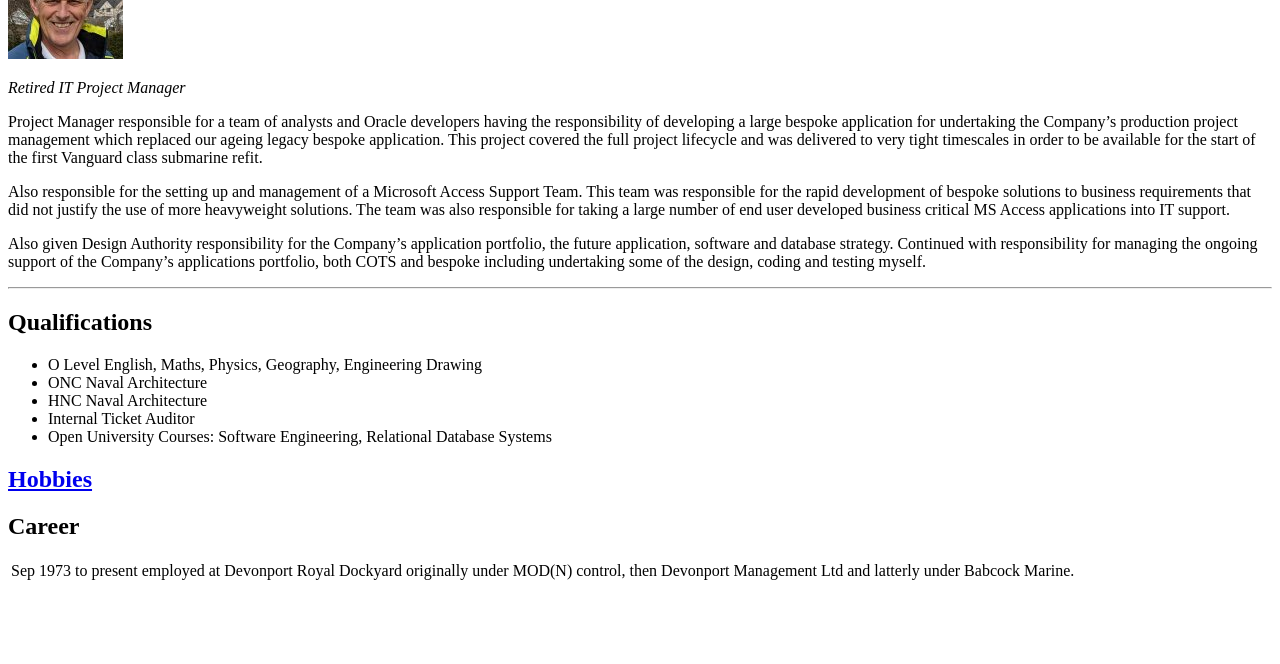
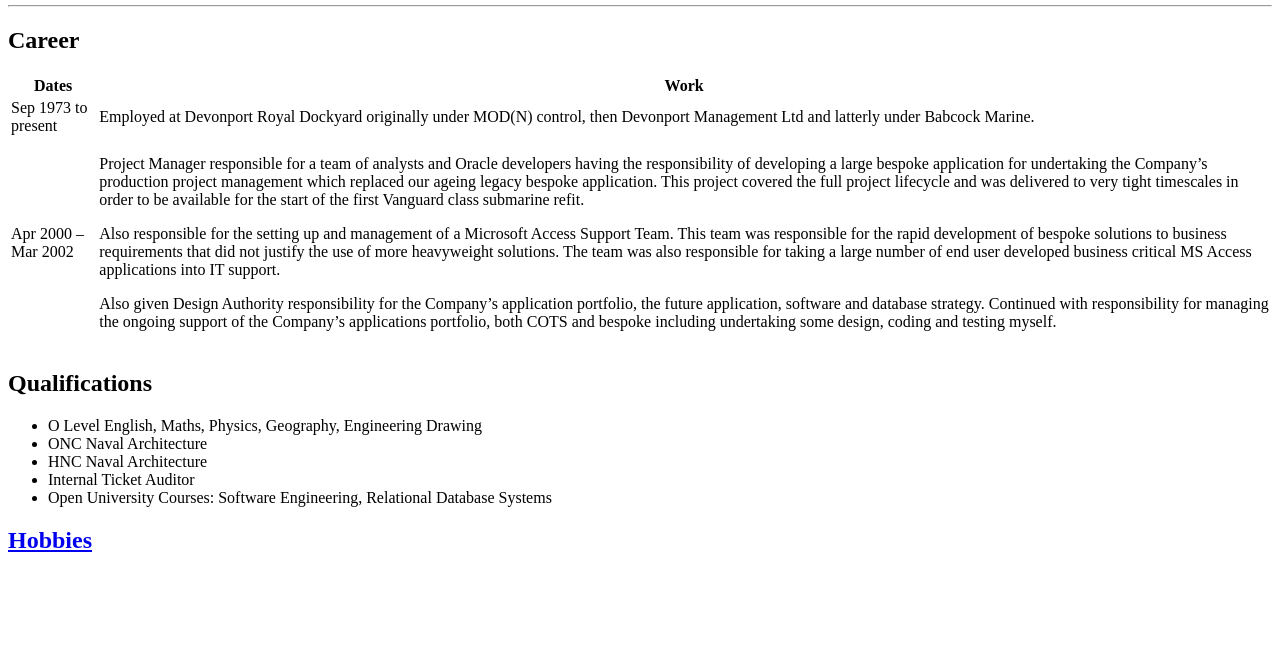
Before and after one commit to castlegh/web, a plain HTML site: page index.html in a window 1280 px wide. Shown: the part 136-800 px from the top of the page. Drawn offline with Linux system fonts and the light colour scheme.

Commit message:
Alter structure to use tables

```diff
--- a/index.html
+++ b/index.html
@@ -5,10 +5,35 @@
     <title>🔥 Index</title>
 </head>
 <body>
+    <table>
+        <tr>
+            <td><img src="34998075.jpeg" alt="Graham profile picture"></td>
+            <td>
                 <h1>Graham Howard</h1>
-    <img src="34998075.jpeg" alt="Graham profile picture">
                 <p><em>Retired IT Project Manager</em></p>
-    <p>Project Manager responsible for a team of analysts and Oracle developers having the
+    </td>
+        </tr>
+    </table>
+    <hr>
+    <section>
+        <h2>Career</h2>
+        <table>
+            <thead>
+                <tr>
+                    <th>Dates</th>
+                    <th>Work</th>
+                </tr>
+            </thead>
+            <tbody>
+                <tr>
+                    <td>Sep 1973 to present</td>
+                    <td>Employed at Devonport Royal Dockyard originally under MOD(N) control,
+                        then Devonport Management Ltd and latterly under Babcock Marine.
+                    </td>
+                </tr>
+                <tr>
+                    <td>Apr 2000 – Mar 2002</td>
+                    <td><p>Project Manager responsible for a team of analysts and Oracle developers having the
             responsibility of developing a large bespoke application for undertaking the
             Company’s production project management which replaced our ageing legacy
             bespoke application. This project covered the full project lifecycle and was delivered
@@ -26,10 +51,15 @@
             Also given Design Authority responsibility for the Company’s application portfolio,
             the future application, software and database strategy.
             Continued with responsibility for managing the ongoing support of the Company’s
-        applications portfolio, both COTS and bespoke including undertaking some of the
+            applications portfolio, both COTS and bespoke including undertaking some
             design, coding and testing myself.
-    </p>
-    <hr>
+        </p></td>
+                </tr>
+            </tbody>
+
+        </table>
+    </section>
+    <section>
        <h2>Qualifications</h2>
         <ul>
             <li>O Level English, Maths, Physics, Geography, Engineering Drawing</li>
@@ -38,15 +68,8 @@
             <li>Internal Ticket Auditor</li>
             <li>Open University Courses: Software Engineering, Relational Database Systems</li>
         </ul>
+    </section>
+
     <h2><a href="hobbies.html">Hobbies</a></h2>
-    <h2>Career</h2>
-    <table>
-        <tr>
-            <td>Sep 1973 to present</td>
-            <td>employed at Devonport Royal Dockyard originally under MOD(N) control, then Devonport Management Ltd and latterly under Babcock Marine.
-            </td>
-        </tr>
-    </table>
-
 </body>
 </html>
```
Lines whose indentation alone changed are shown as unchanged.
